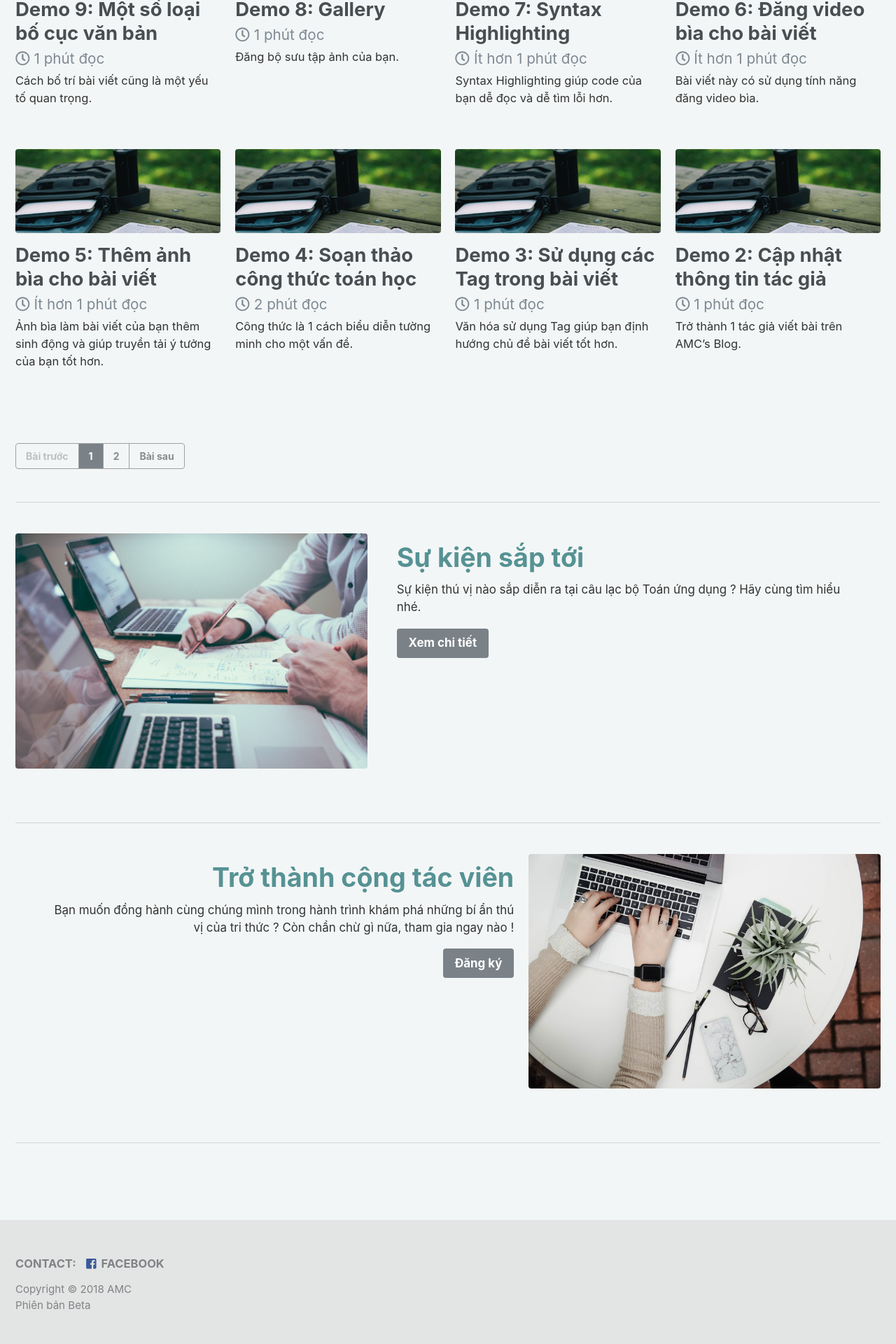
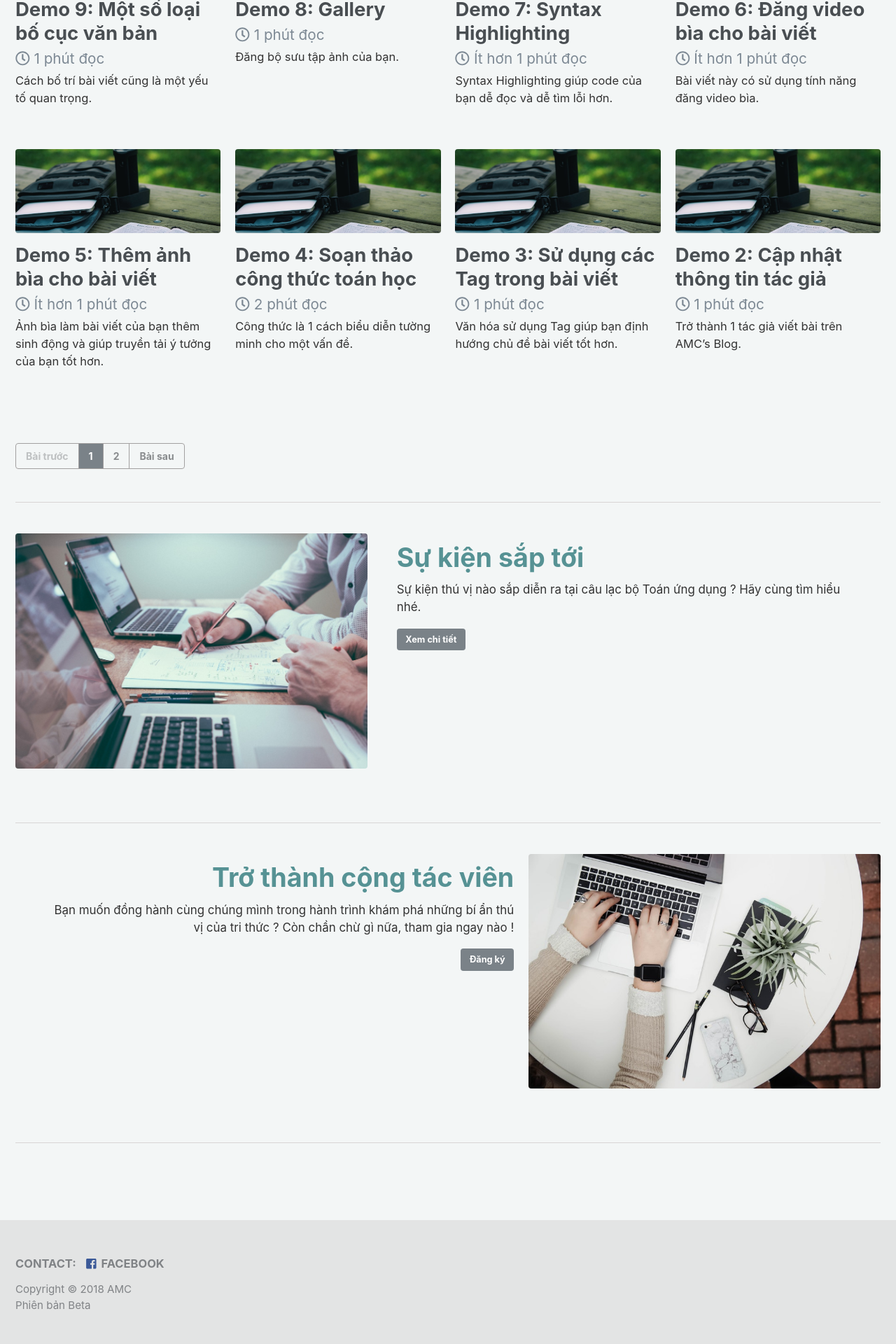
Before and after one commit to testvon/amcblog.github.io, a Jekyll site: the page built from index.html, in a window 1280 px wide. Shown: the part 751-2671 px from the top of the page at 70% size. Built offline with Jekyll 4.4.1, drawn with Linux system fonts in a browser that asks for light colours; nearby versions of some CDN libraries; the list of posts is cut into pages by our own code.

Commit message:
Update _buttons.scss

```diff
--- a/_sass/minimal-mistakes/_buttons.scss
+++ b/_sass/minimal-mistakes/_buttons.scss
@@ -12,7 +12,7 @@
   margin-bottom: 0.25em;
   padding: 0.5em 1em;
   font-family: $sans-serif;
-  font-size: 0.75;
+  font-size: 0.75em ;
   font-weight: bold;
   text-align: center;
   text-decoration: none;
```
